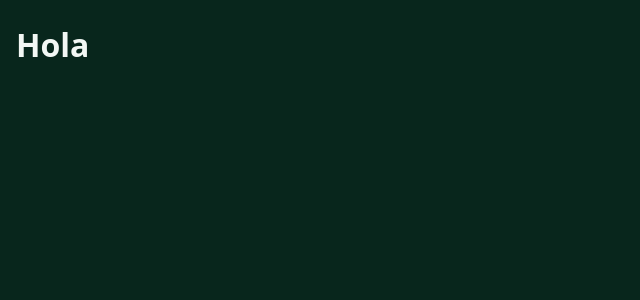
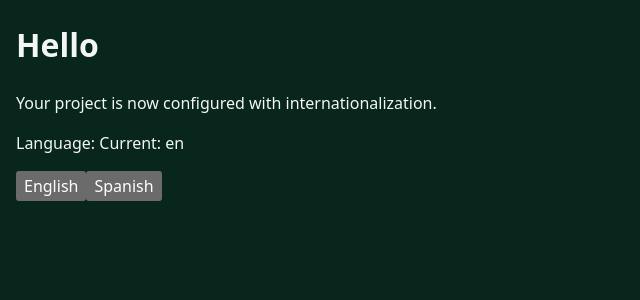
Before and after one commit to AndresHernandez1996/v2, a React (Vite) app: page / in a window 1280 px wide. Shown: the top 300 px of the page, without its empty margins (0-640 px from the left). Built offline with nearby package versions, Linux system fonts and the light colour scheme; a web font is replaced by a local one.

Commit message:
feat: add i18n base (es/en) with language detection

```diff
--- a/package.json
+++ b/package.json
@@ -22,8 +22,10 @@
     ]
   },
   "dependencies": {
+    "i18next": "^25.8.10",
     "react": "^19.2.0",
-    "react-dom": "^19.2.0"
+    "react-dom": "^19.2.0",
+    "react-i18next": "^16.5.4"
   },
   "devDependencies": {
     "@eslint/js": "^9.39.2",
--- a/src/App.tsx
+++ b/src/App.tsx
@@ -1,10 +1,22 @@
 import { Layout } from './components/Layout/Layout';
+import { useTranslation } from 'react-i18next';
 
 export default function App() {
+  const { t, i18n } = useTranslation();
+
   return (
     <Layout>
-      {/* tu contenido */}
-      <h1>Hola</h1>
+      <h1>{t('title')}</h1>
+      <p>{t('subtitle')}</p>
+      <p>
+        {t('languageLabel')}: {t('currentLanguage', { lng: i18n.language })}
+      </p>
+      <button type="button" onClick={() => void i18n.changeLanguage('en')}>
+        {t('switchToEnglish')}
+      </button>
+      <button type="button" onClick={() => void i18n.changeLanguage('es')}>
+        {t('switchToSpanish')}
+      </button>
     </Layout>
   );
 }
--- /dev/null
+++ b/src/i18n/index.ts
@@ -0,0 +1,21 @@
+import i18n from 'i18next';
+import { initReactI18next } from 'react-i18next';
+import { en } from './locales/en';
+import { es } from './locales/es';
+
+if (!i18n.isInitialized) {
+  void i18n.use(initReactI18next).init({
+    resources: {
+      en: { translation: en },
+      es: { translation: es },
+    },
+    lng: 'en',
+    fallbackLng: 'en',
+    supportedLngs: ['en', 'es'],
+    interpolation: {
+      escapeValue: false,
+    },
+  });
+}
+
+export default i18n;
--- /dev/null
+++ b/src/i18n/locales/en.ts
@@ -0,0 +1,8 @@
+export const en = {
+  title: 'Hello',
+  subtitle: 'Your project is now configured with internationalization.',
+  languageLabel: 'Language',
+  currentLanguage: 'Current: {{lng}}',
+  switchToEnglish: 'English',
+  switchToSpanish: 'Spanish',
+} as const;
--- /dev/null
+++ b/src/i18n/locales/es.ts
@@ -0,0 +1,8 @@
+export const es = {
+  title: 'Hola',
+  subtitle: 'Tu proyecto ahora tiene internacionalización configurada.',
+  languageLabel: 'Idioma',
+  currentLanguage: 'Actual: {{lng}}',
+  switchToEnglish: 'Inglés',
+  switchToSpanish: 'Español',
+} as const;
--- a/src/main.tsx
+++ b/src/main.tsx
@@ -1,6 +1,7 @@
 import { StrictMode } from 'react';
 import { createRoot } from 'react-dom/client';
 import './styles/globals.scss';
+import './i18n';
 import App from './App.tsx';
 
 createRoot(document.getElementById('root')!).render(
```
